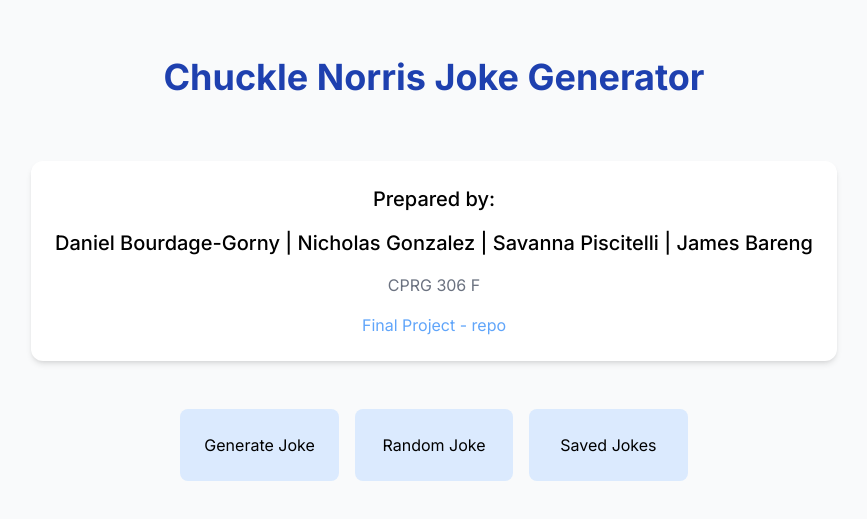
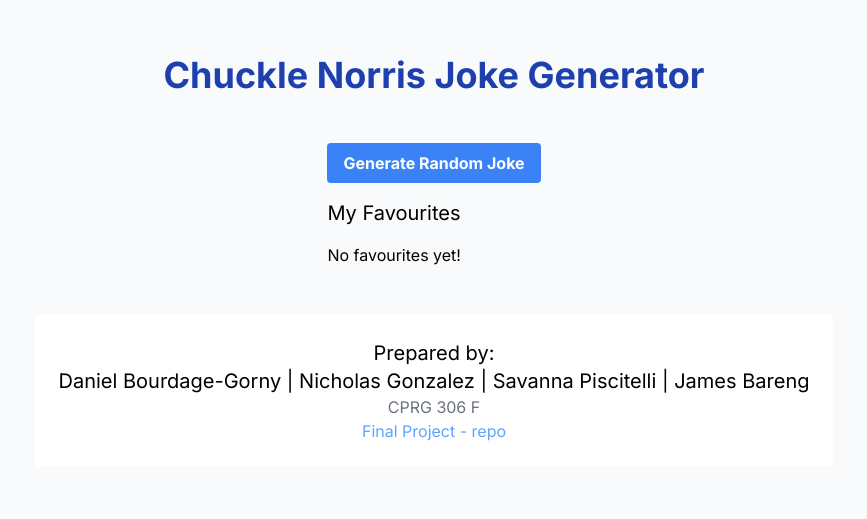
Before and after one commit to nicoatsait/cprg306-final-project, a Next.js app: page / in a window 1280 px wide. Shown: the part 139-658 px from the top of the page, without its empty margins (206-1073 px from the left). Built offline with nearby package versions, Linux system fonts and the light colour scheme.

Commit message:
some ui changes

```diff
--- /dev/null
+++ b/app/components/footer.js
@@ -0,0 +1,17 @@
+import Link from "next/link";
+
+
+export default function Footer() {
+  return (
+    <footer className="max-w-auto mx-auto my-8 p-6 bg-white flex flex-col items-center">
+      <h2 className="text-xl font-small text-black">Prepared by:</h2>
+      <h3 className="text-xl font-small text-black">Daniel Bourdage-Gorny | Nicholas Gonzalez | Savanna Piscitelli | James Bareng</h3>
+      <p className="text-gray-500">CPRG 306 F</p>
+      <Link href="https://github.com/nicoatsait/cprg306-final-project.git">
+        <span className="text-blue-400 hover:text-blue-700 transition duration-300 ease-in-out cursor-pointer">
+          Final Project - repo
+        </span>
+      </Link>
+    </footer>
+  );
+}
--- /dev/null
+++ b/app/components/header.js
@@ -0,0 +1,8 @@
+
+export default function Header() {
+    return (
+        <div className="text-4xl font-bold text-blue-800 my-8">
+        <h1>Chuckle Norris Joke Generator</h1>
+        </div>
+    );
+  }
--- a/app/components/studentsInfo.js
+++ /dev/null
@@ -1,17 +0,0 @@
-import Link from "next/link";
-
-
-export default function StudentsInfo() {
-  return (
-    <div className="max-w-auto mx-auto my-8 p-6 bg-white rounded-xl shadow-md flex flex-col items-center space-y-4">
-      <h2 className="text-xl font-medium text-black">Prepared by:</h2>
-      <h3 className="text-xl font-medium text-black">Daniel Bourdage-Gorny | Nicholas Gonzalez | Savanna Piscitelli | James Bareng</h3>
-      <p className="text-gray-500">CPRG 306 F</p>
-      <Link href="https://github.com/nicoatsait/cprg306-final-project.git">
-        <span className="text-blue-400 hover:text-blue-700 transition duration-300 ease-in-out cursor-pointer">
-          Final Project - repo
-        </span>
-      </Link>
-    </div>
-  );
-}
--- a/app/page.js
+++ b/app/page.js
@@ -1,23 +1,28 @@
 import Image from 'next/image';
 import Link from 'next/link';
-import StudentsInfo from './components/studentsInfo';
+import StudentsInfo from './components/footer';
+import Header from './components/header';
+import Footer from './components/footer';
 
 
 export default function Home() {
   return (
     <main className='flex flex-col items-center justify-center min-h-screen bg-gray-50'>
-      <div className="text-4xl font-bold text-blue-800 my-8">
-        <h1>Chuckle Norris Joke Generator</h1>
+      <Header />
+      <div className=''>
+      <section>
+      <div className="grid grid-cols-1 gap-4 m-4">
+          <button className="bg-blue-500 hover:bg-blue-700 text-white font-bold py-2 px-4 rounded">Generate Random Joke</button>
       </div>
-
-        <StudentsInfo />
-
-      <div className="grid grid-cols-3 gap-4 m-4">
-          <Link href="Joke" className="flex-1 text-center bg-blue-100 hover:bg-blue-300 transition duration-300 ease-in-out cursor-pointer p-6 rounded-lg">Generate Joke</Link>
-          <Link href="Random-joke" className="flex-1 text-center bg-blue-100 hover:bg-blue-300 transition duration-300 ease-in-out cursor-pointer p-6 rounded-lg">Random Joke</Link>
-          <Link href="Saved-jokes" className="flex-1 text-center bg-blue-100 hover:bg-blue-300 transition duration-300 ease-in-out cursor-pointer p-6 rounded-lg">Saved Jokes</Link>
-
+      </section>
+      <section>
+      <div className="grid grid-cols-1 gap-4 m-4">
+          <h2 className="text-xl font-small text-black">My Favourites</h2>
+          No favourites yet!
       </div>
+      </section>
+      </div>
+      <Footer />
 
     </main>
   )
```
